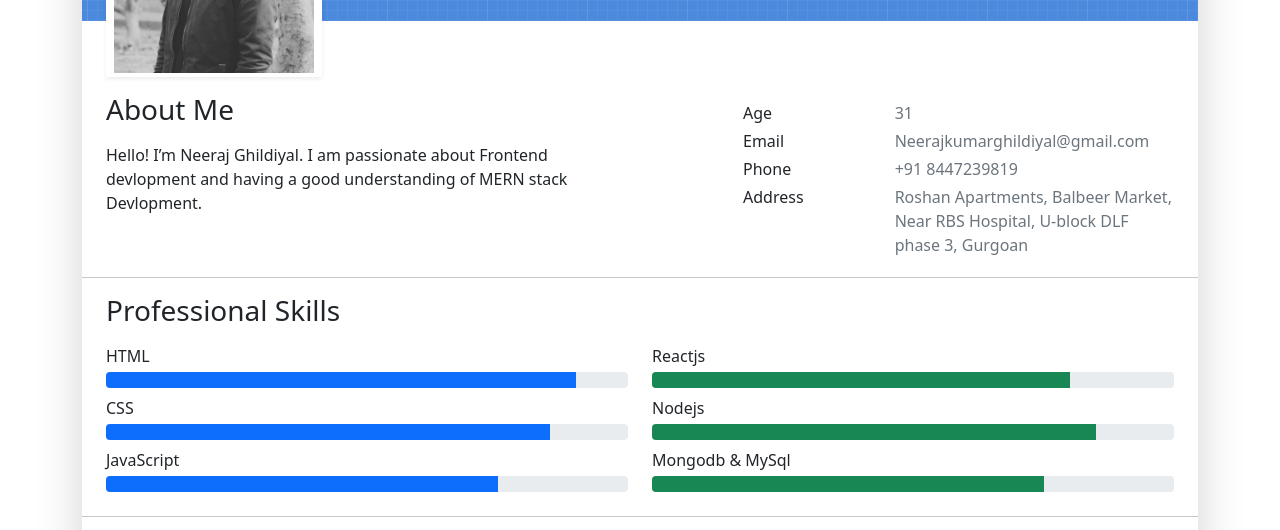
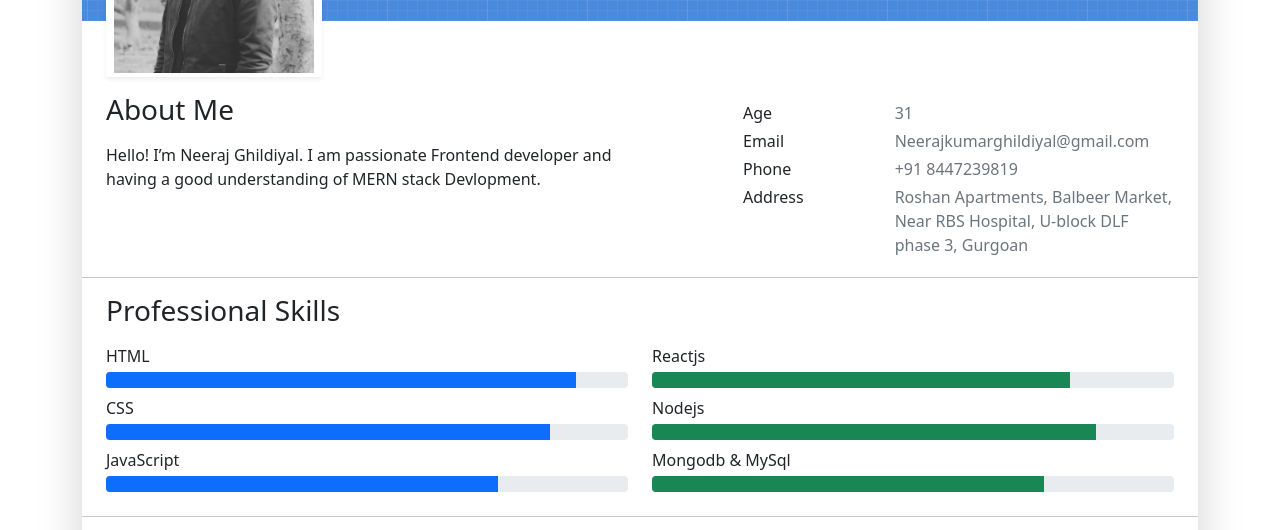
Before and after one commit to neeraj83760/Resume, a website: page index.html in a window 1280 px wide. Shown: the part 247-777 px from the top of the page. Drawn offline with nearby package versions, Linux system fonts and the light colour scheme; a web font is replaced by a local one.

```diff
--- a/index.html
+++ b/index.html
@@ -70,7 +70,7 @@
     <div class="row">
       <div class="col-md-6">
         <h2 class="h3 mb-3 ">About Me</h2>
-        <p>Hello! I’m Neeraj Ghildiyal. I am passionate about Frontend devlopment and having a good understanding of MERN stack Devlopment.</p>
+        <p>Hello! I’m Neeraj Ghildiyal. I am passionate Frontend developer and having a good understanding of MERN stack Devlopment.</p>
       </div>
       <div class="col-md-5 offset-md-1">
         <div class="row mt-2">
```
